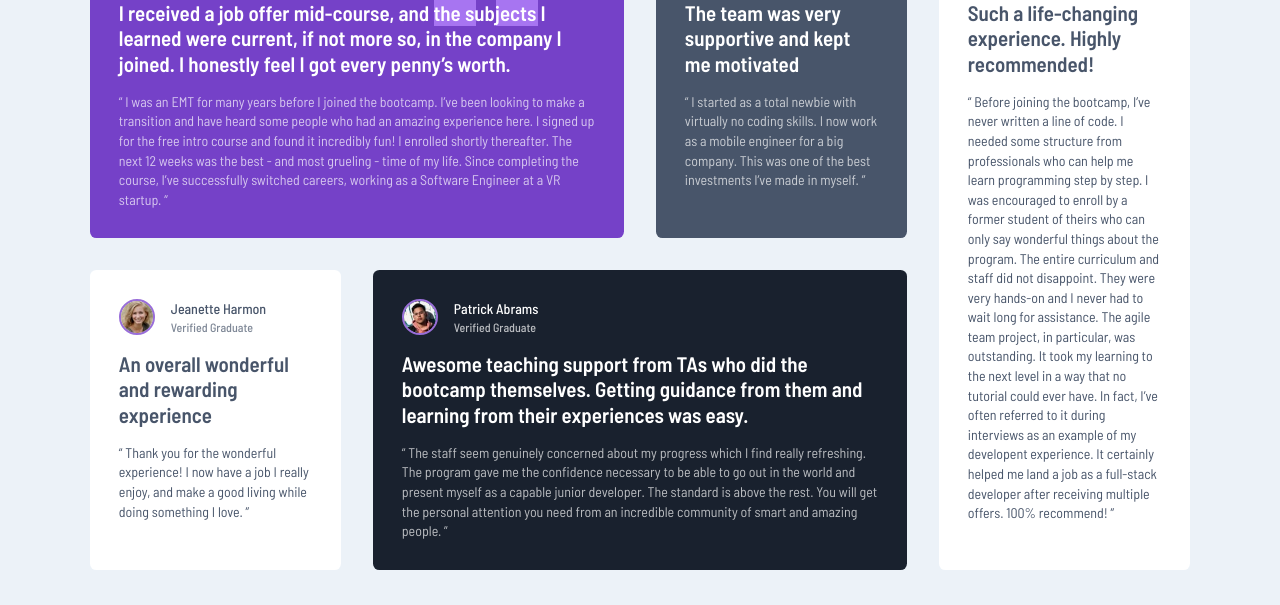
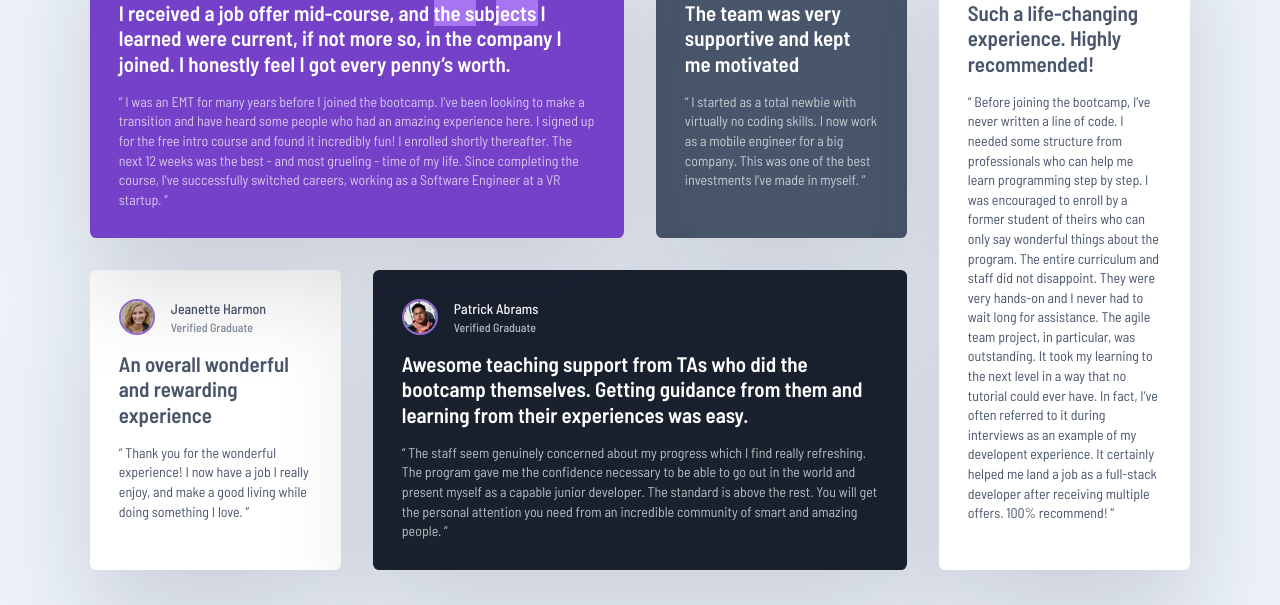
Before and after one commit to patrick-selin/Testimonials-grid-section, a plain HTML site: page index.html in a window 1280 px wide. Shown: the part 195-800 px from the top of the page. Drawn offline with Linux system fonts and the light colour scheme.

Commit message:
added box shadow

```diff
--- a/style.css
+++ b/style.css
@@ -82,6 +82,8 @@ body {
     max-width: 540px;
     padding: 1.8rem;
     border-radius: 0.4rem;
+    box-shadow: rgba(17, 12, 46, 0.15)
+    1px 48px 100px 1px;
 }
 
 .card .name-badge {
```
